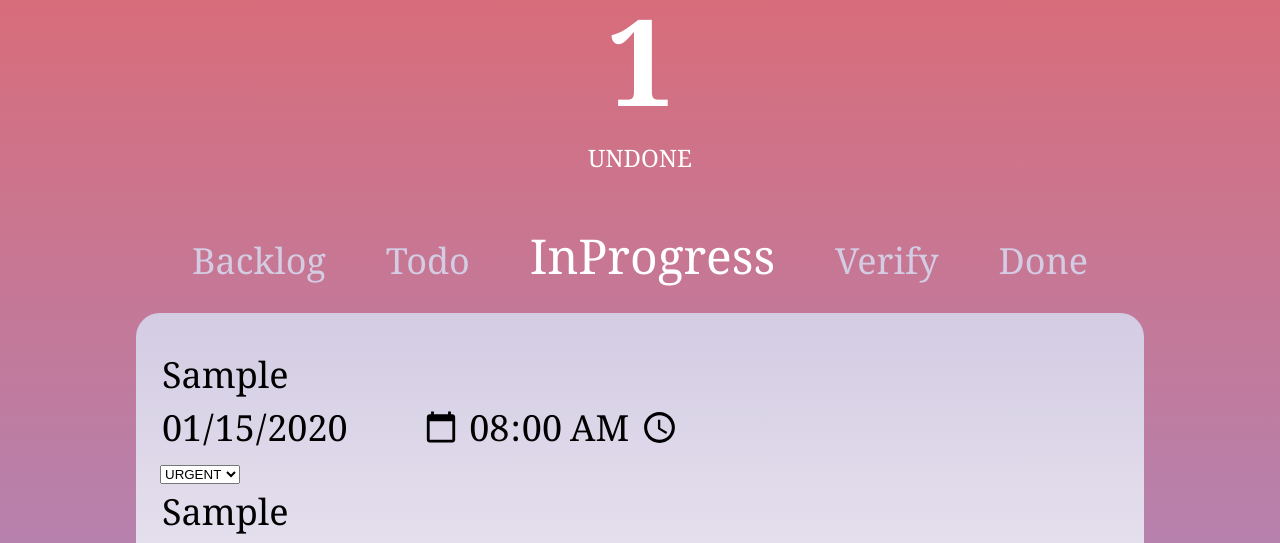
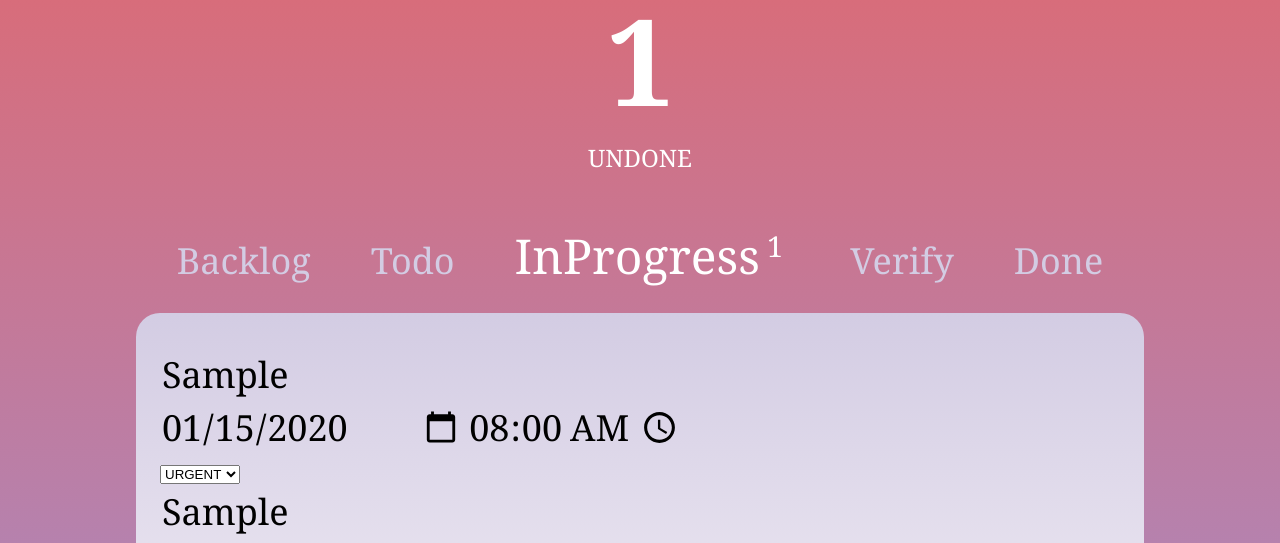
Before and after one commit to Yan-1999/Tenparu, a plain HTML site: page index.html in a window 1280 px wide. Both pictures are taken after typing "Sample", "2020-01-15", "Sample" into the empty fields and a click on the input "Add task to InProgress". Shown: the part 233-776 px from the top of the page. Drawn offline with Linux system fonts and the light colour scheme.

Commit message:
stage count

```diff
--- a/script.js
+++ b/script.js
@@ -271,11 +271,14 @@ class TaskView {
         let stages_div = document.getElementById('stages');
         for (let index = 0; index <= Stage.Done; index++) {
             const stage_str = Stage[index];
-            let anchor = document.createElement('button');
-            anchor.id = ['stage-', stage_str.toLowerCase()].join('');
-            anchor.textContent = stage_str;
-            anchor.onclick = TaskController.changeToStage.bind(null, index);
-            stages_div.appendChild(anchor);
+            let button = document.createElement('button');
+            button.id = ['stage-', stage_str.toLowerCase()].join('');
+            button.textContent = stage_str;
+            button.onclick = TaskController.changeToStage.bind(null, index);
+            let cntSpan = document.createElement('span');
+            cntSpan.innerText = '0';
+            button.appendChild(cntSpan);
+            stages_div.appendChild(button);
         }
     }
     static bindManipulationButtons() {
@@ -289,7 +292,23 @@ class TaskView {
             TaskController.deleteCompleted.bind(null);
     }
     static updateUndoneCnt() {
-        TaskView.undoneCntDiv.innerText = Task.undoneCount.toString();
+        let undoneCount = 0;
+        for (let index = 0; index <= Stage.Done; index++) {
+            const cnt = Task.numTaskInStage[index];
+            let span = document.getElementById(['stage-',
+                Stage[index].toLowerCase()].join(''))
+                .getElementsByTagName('span')[0];
+            if (cnt === 0) {
+                span.style.display = 'none';
+            }
+            else {
+                span.style.display = 'inherit';
+                span.innerText = cnt.toString();
+            }
+            undoneCount += cnt;
+        }
+        undoneCount -= Task.numTaskInStage[Stage.Done];
+        this.undoneCntDiv.innerText = undoneCount.toString();
     }
 }
 _TaskView_div = new WeakMap(), _TaskView_next_button = new WeakMap(), _TaskView_done_button = new WeakMap(), _TaskView_instances = new WeakSet(), _TaskView_renderDiv = function _TaskView_renderDiv(task) {
--- a/style.css
+++ b/style.css
@@ -55,6 +55,12 @@ button {
 #stages button[data-current=""] {
     color: #fff;
     font-size: 2rem;
+}
+
+#stages span {
+    font-size: 1.2rem;
+    margin: 0 0.3rem;
+    vertical-align: super;
 }
 
 #manipulation div {
```
Also changed, not shown: script.ts (+25 -7 lines).
